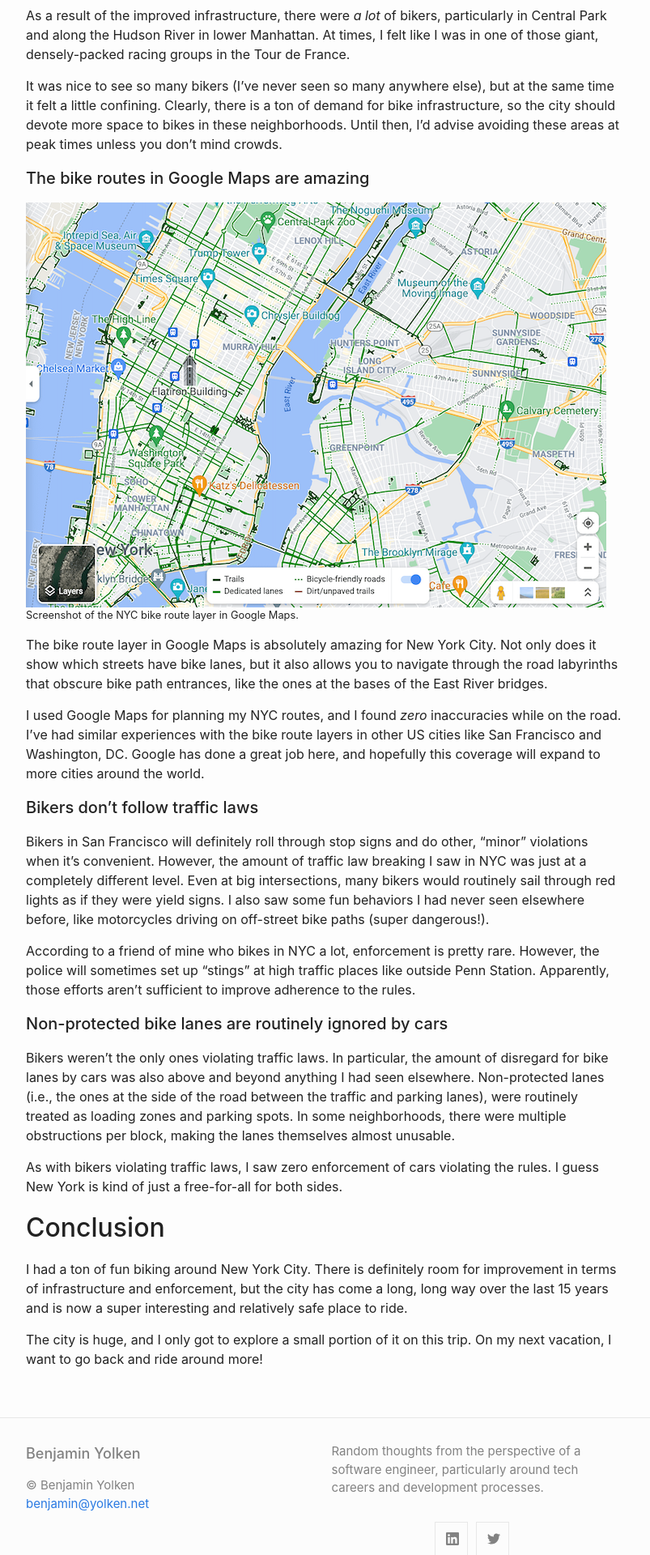
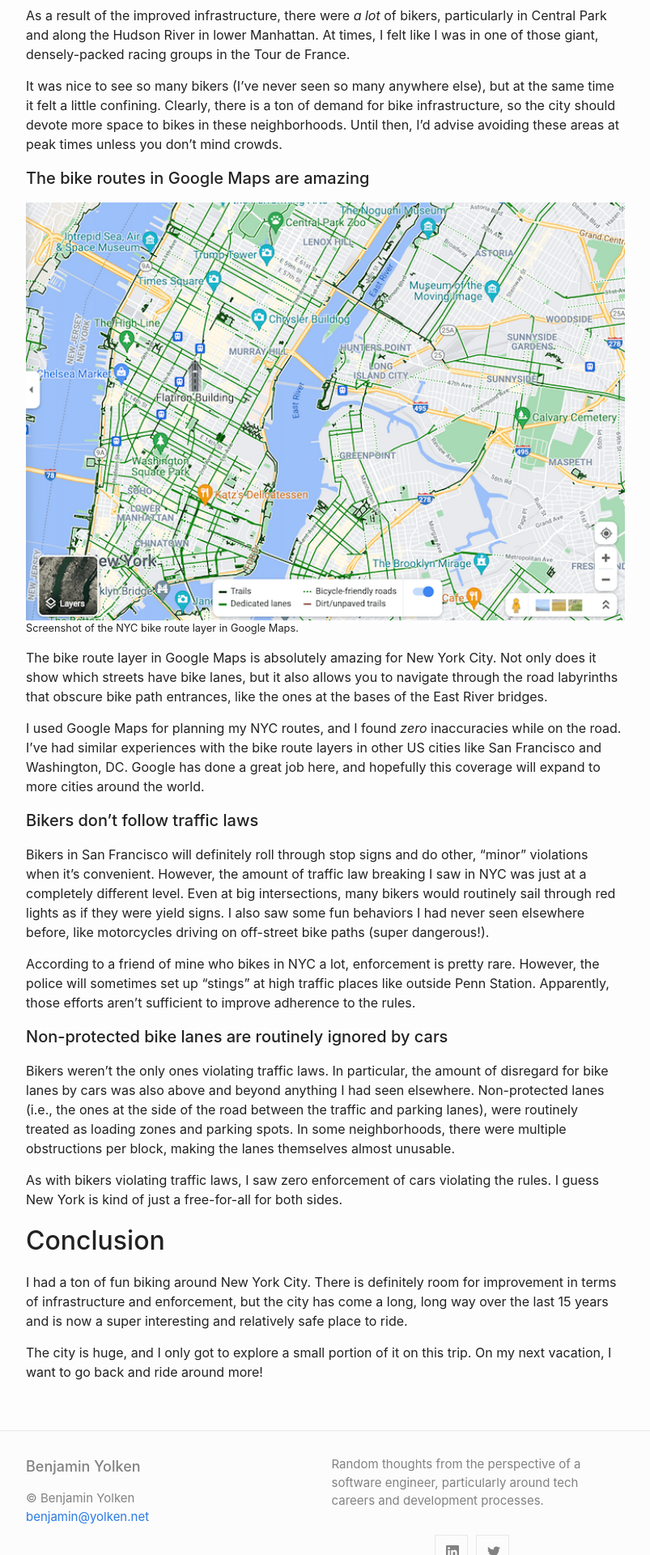
Before and after one commit to yolken/yolken-blog, a Jekyll site: the page built from site/_posts/2021-10-03-my-nyc-bike-cation.md, in a window 1280 px wide. Shown: the part 3765-5685 px from the top of the page at 81% size, without its empty margins (238-1041 px from the left). Built offline with Jekyll 4.4.1, drawn with Linux system fonts in a browser that asks for light colours.

Commit message:
Fix image size again

```diff
--- a/site/_posts/2021-10-03-my-nyc-bike-cation.md
+++ b/site/_posts/2021-10-03-my-nyc-bike-cation.md
@@ -139,7 +139,10 @@ these areas at peak times unless you don't mind crowds.
 #### The bike routes in Google Maps are amazing
 
 <figure>
-  <img height="500" width="717" src="/assets/nyc_biking_google_maps.png" alt="Google Maps screenshot"/>
+  <img
+    style="display:block;width:100%;height:auto;"
+    src="/assets/nyc_biking_google_maps.png"
+    alt="Google Maps screenshot"/>
   <figcaption style="font-size:0.8em">
     Screenshot of the NYC bike route layer in Google Maps.
   </figcaption>
```
